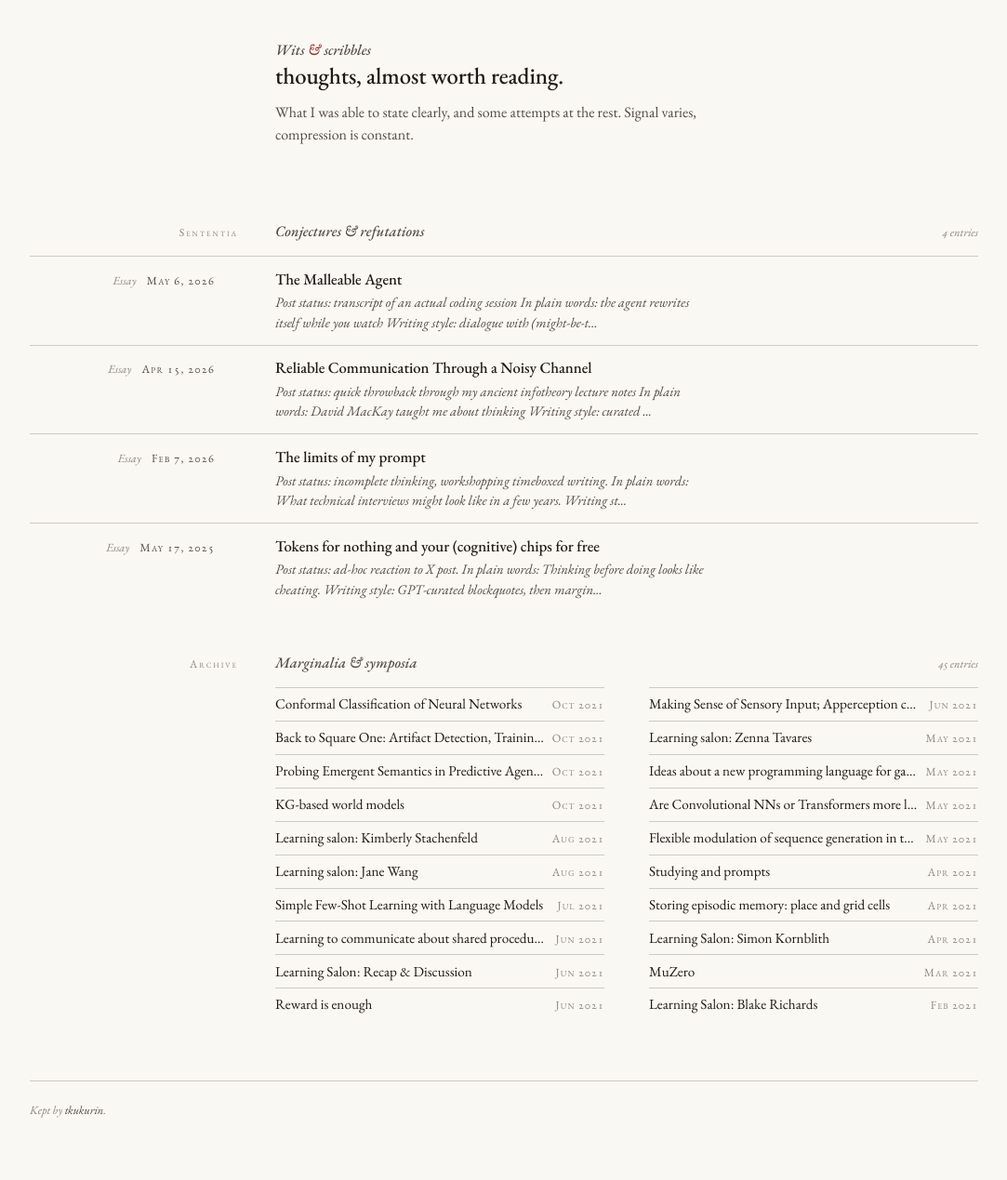
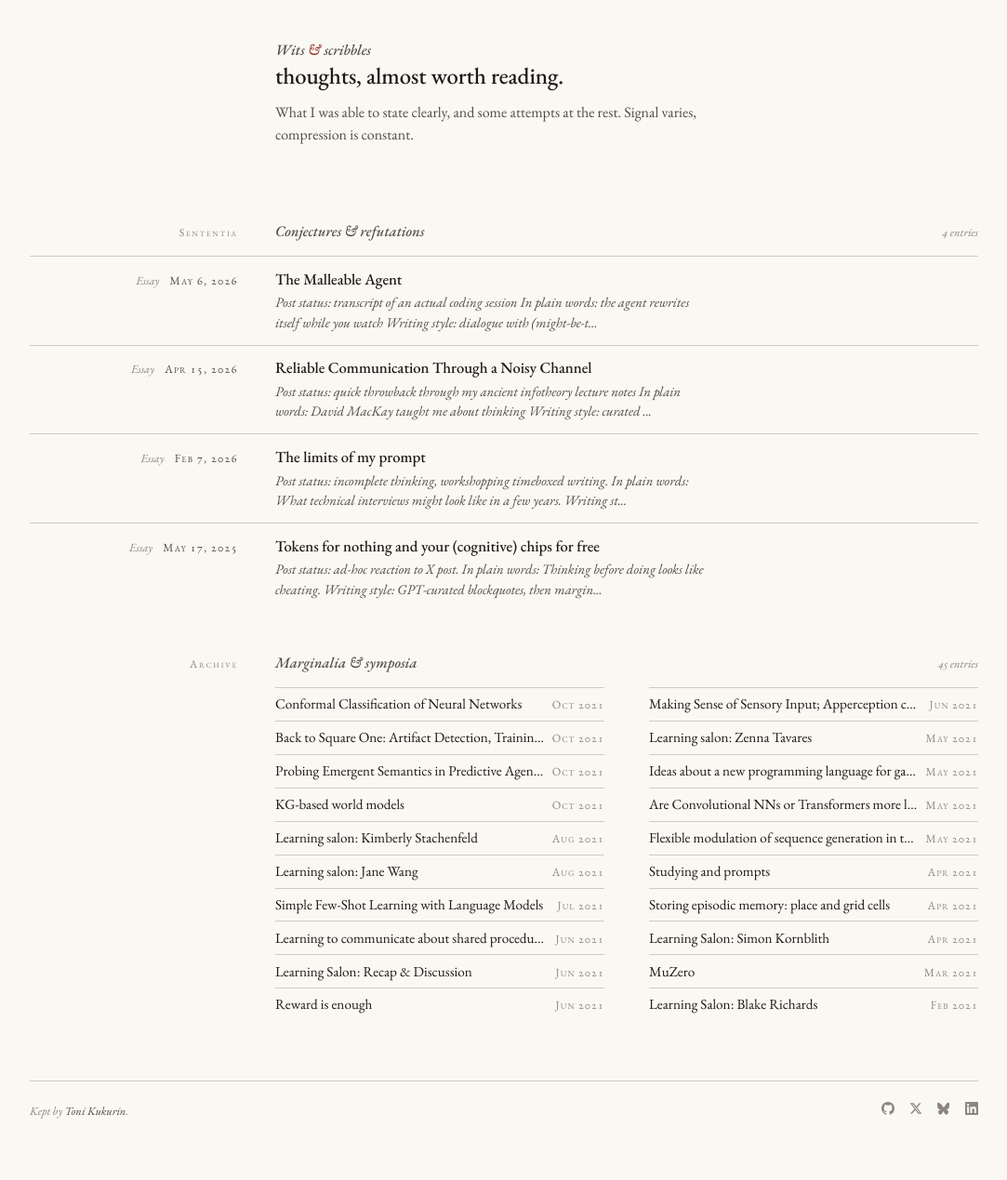
Before and after one commit to tkukurin/tkukurin.github.io, a Jekyll site: the page built from index.html, in a window 1280 px wide. Shown: the whole page at 93% size, without its empty margins (98-1181 px from the left). Built offline with Jekyll 4.4.1, drawn with Linux system fonts in a browser that asks for light colours.

Commit message:
minor misalignment fixes, yamlify

```diff
--- a/_config.yml
+++ b/_config.yml
@@ -24,6 +24,12 @@ defaults:
     values:
       layout: "default"
 
+social:
+  github: tkukurin
+  twitter: tkukurin
+  bluesky: tkukurin.bsky.social
+  linkedin: toni
+
 # unsupported :(
 # plugins:
 #  - jekyll-jupyter-notebook
--- a/_layouts/default.html
+++ b/_layouts/default.html
@@ -26,7 +26,13 @@
   {{ content }}
 
   <footer class="foot">
-    <span>Kept by <a href="https://github.com/tkukurin">tkukurin</a>.</span>
+    <span>Kept by <a href="{% if site.social.github %}https://github.com/{{ site.social.github }}{% else %}#{% endif %}">{{ site.author | default: "tkukurin" }}</a>.</span>
+    <nav class="foot-links">
+      {% if site.social.github %}<a href="https://github.com/{{ site.social.github }}" title="GitHub"><svg width="14" height="14" viewBox="0 0 24 24" fill="currentColor"><path d="M12 0C5.37 0 0 5.37 0 12c0 5.31 3.435 9.795 8.205 11.385.6.105.825-.255.825-.57 0-.285-.015-1.23-.015-2.235-3.015.555-3.795-.735-4.035-1.41-.135-.345-.72-1.41-1.23-1.695-.42-.225-1.02-.78-.015-.795.945-.015 1.62.87 1.845 1.23 1.08 1.815 2.805 1.305 3.495.99.105-.78.42-1.305.765-1.605-2.67-.3-5.46-1.335-5.46-5.925 0-1.305.465-2.385 1.23-3.225-.12-.3-.54-1.53.12-3.18 0 0 1.005-.315 3.3 1.23.96-.27 1.98-.405 3-.405s2.04.135 3 .405c2.295-1.56 3.3-1.23 3.3-1.23.66 1.65.24 2.88.12 3.18.765.84 1.23 1.905 1.23 3.225 0 4.605-2.805 5.625-5.475 5.925.435.375.81 1.095.81 2.22 0 1.605-.015 2.895-.015 3.3 0 .315.225.69.825.57A12.02 12.02 0 0024 12c0-6.63-5.37-12-12-12z"/></svg></a>{% endif %}
+      {% if site.social.twitter %}<a href="https://twitter.com/{{ site.social.twitter }}" title="Twitter"><svg width="14" height="14" viewBox="0 0 24 24" fill="currentColor"><path d="M18.244 2.25h3.308l-7.227 8.26 8.502 11.24H16.17l-5.214-6.817L4.99 21.75H1.68l7.73-8.835L1.254 2.25H8.08l4.713 6.231zm-1.161 17.52h1.833L7.084 4.126H5.117z"/></svg></a>{% endif %}
+      {% if site.social.bluesky %}<a href="https://bsky.app/profile/{{ site.social.bluesky }}" title="Bluesky"><svg width="14" height="14" viewBox="0 0 24 24" fill="currentColor"><path d="M12 10.8c-1.087-2.114-4.046-6.053-6.798-7.995C2.566.944 1.561 1.266.902 1.565.139 1.908 0 3.08 0 3.768c0 .69.378 5.65.624 6.479.815 2.736 3.713 3.66 6.383 3.364.136-.02.272-.036.407-.048-.136.036-.272.076-.407.12-3.517 1.103-7.21 3.512-4.037 8.318 3.473 4.402 6.676-1.129 8.03-4.24.124-.285.203-.474.238-.474.036 0 .115.189.239.474 1.353 3.111 4.556 8.642 8.029 4.24 3.174-4.806-.52-7.215-4.037-8.318a6.933 6.933 0 00-.407-.12c.136.012.271.028.407.048 2.67.296 5.568-.628 6.383-3.364.246-.828.624-5.79.624-6.479 0-.688-.139-1.86-.902-2.203-.659-.3-1.664-.621-4.3 1.24C16.046 4.748 13.087 8.687 12 10.8z"/></svg></a>{% endif %}
+      {% if site.social.linkedin %}<a href="https://linkedin.com/in/{{ site.social.linkedin }}" title="LinkedIn"><svg width="14" height="14" viewBox="0 0 24 24" fill="currentColor"><path d="M20.447 20.452h-3.554v-5.569c0-1.328-.027-3.037-1.852-3.037-1.853 0-2.136 1.445-2.136 2.939v5.667H9.351V9h3.414v1.561h.046c.477-.9 1.637-1.85 3.37-1.85 3.601 0 4.267 2.37 4.267 5.455v6.286zM5.337 7.433a2.062 2.062 0 01-2.063-2.065 2.064 2.064 0 112.063 2.065zm1.782 13.019H3.555V9h3.564v11.452zM22.225 0H1.771C.792 0 0 .774 0 1.729v20.542C0 23.227.792 24 1.771 24h20.451C23.2 24 24 23.227 24 22.271V1.729C24 .774 23.2 0 22.222 0h.003z"/></svg></a>{% endif %}
+    </nav>
   </footer>
 </main>
 
--- a/css/tufte.css
+++ b/css/tufte.css
@@ -185,6 +185,7 @@ a.count:hover { color: var(--rubric); }
   line-height: 1.45;
   text-align: right;
   font-feature-settings: "onum", "kern";
+  position: relative;
 }
 .marg .day {
   font-variant: small-caps;
@@ -198,6 +199,8 @@ a.count:hover { color: var(--rubric); }
   color: var(--ink-3);
 }
 .marg .arrow {
+  position: absolute;
+  right: -1.4rem;
   opacity: 0;
   color: var(--rubric);
   transition: all 140ms ease;
@@ -286,6 +289,44 @@ a.count:hover { color: var(--rubric); }
   letter-spacing: 0.08em;
 }
 
+/* === Related posts === */
+.post-related {
+  margin-top: 3rem;
+  padding-top: 1.4rem;
+  border-top: 0.5px solid var(--rule);
+}
+.related-label {
+  font-variant: small-caps;
+  font-feature-settings: "smcp", "c2sc", "onum";
+  letter-spacing: 0.16em;
+  font-size: 0.72rem;
+  color: var(--ink-3);
+}
+.post-content .post-related ul {
+  list-style: none;
+  margin: 0.8rem 0 0;
+  padding: 0;
+}
+.post-related li {
+  padding: 0.4rem 0;
+  border-top: 0.5px solid var(--rule);
+  font-size: 0.92rem;
+  display: flex;
+  align-items: baseline;
+  justify-content: space-between;
+  gap: 1rem;
+}
+.post-related li a {
+  color: var(--ink);
+  white-space: nowrap;
+  overflow: hidden;
+  text-overflow: ellipsis;
+  flex: 1;
+  min-width: 0;
+  border-bottom: none;
+}
+.post-related li a:hover { color: var(--rubric); }
+
 /* === Footer === */
 .foot {
   margin-top: 4rem;
@@ -300,6 +341,26 @@ a.count:hover { color: var(--rubric); }
 }
 .foot a { color: var(--ink-2); text-decoration: none; border: 0; }
 .foot a:hover { color: var(--rubric); }
+.foot-links {
+  display: flex;
+  gap: 1rem;
+  align-items: center;
+}
+.foot-links a {
+  color: var(--ink-3);
+  border: 0;
+  border-bottom: none;
+  display: flex;
+  align-items: center;
+  transition: color 120ms ease;
+}
+.foot-links a:hover { color: var(--rubric); }
+.foot-links svg {
+  display: block;
+  width: 14px;
+  height: 14px;
+  flex-shrink: 0;
+}
 
 
 /* === Post content === */
--- a/index.html
+++ b/index.html
@@ -34,7 +34,7 @@ title: almost worth reading.
 {% if sententia.size > 0 %}
 <section class="sec">
   <div class="l">Sententia</div>
-  <div class="r"><h2>Conjectures &amp; refutations</h2><span class="count">{{ sententia.size }} {% if sententia.size == 1 %}entry{% else %}entries{% endif %}</span></div>
+  <div class="r"><h2>Conjectures &amp; refutations</h2><a class="count" href="{{ '/archive' | relative_url }}">{{ sententia.size }} {% if sententia.size == 1 %}entry{% else %}entries{% endif %}</a></div>
 </section>
 
 <ul class="list">
@@ -58,7 +58,7 @@ title: almost worth reading.
 {% if archive.size > 0 %}
 <section class="sec">
   <div class="l">Archive</div>
-  <div class="r"><h2>Marginalia &amp; symposia</h2><a class="count" href="{{ '/marginalia' | relative_url }}">{{ archive.size }} entries</a></div>
+  <div class="r"><h2>Marginalia &amp; symposia</h2><a class="count" href="{{ '/archive' | relative_url }}">{{ archive.size }} entries</a></div>
 </section>
 
 <ul class="col-list flow-cols">
```
Also changed, not shown: _layouts/post.html (+21 -0 lines).
